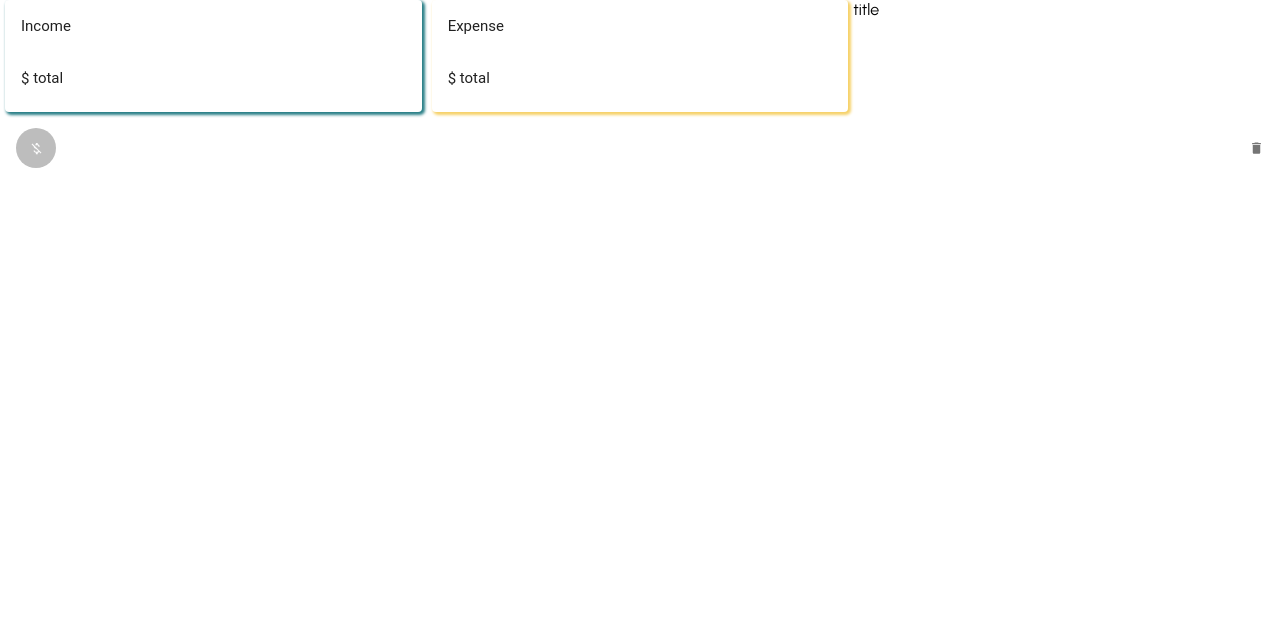
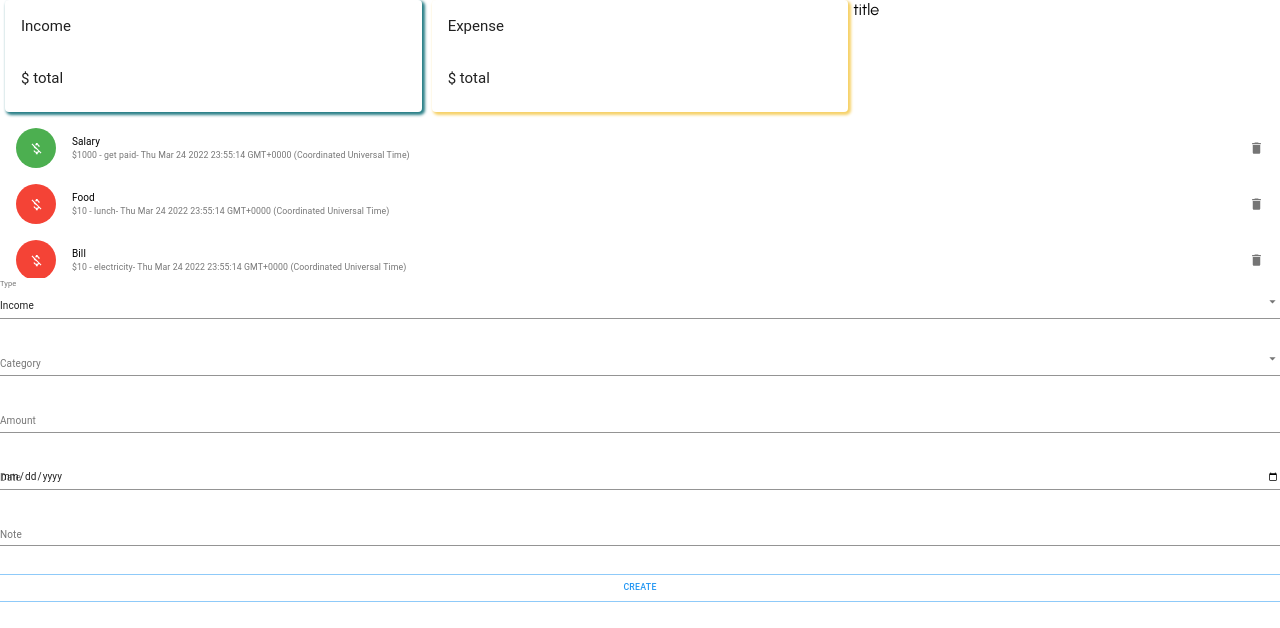
Before and after one commit to phoebehala/web5_f-tracker, a React (Create React App) app: page / in a window 1280 px wide. Shown: the top 628 px of the page. Built offline with nearby package versions, Linux system fonts and the light colour scheme.

Commit message:
dealt with contextAPI

```diff
--- a/package.json
+++ b/package.json
@@ -17,6 +17,7 @@
     "react-dom": "^17.0.2",
     "react-scripts": "5.0.0",
     "react-toastify": "^8.2.0",
+    "uuid": "^8.3.2",
     "web-vitals": "^2.1.4"
   },
   "scripts": {
--- /dev/null
+++ b/src/components/addTransaction/AddTransaction.jsx
@@ -0,0 +1,76 @@
+import React, { useContext, useState } from 'react'
+import { v4 as uuidv4 } from 'uuid';
+// contextAPI
+import {FinanceTrackerContext} from '../../context/context'
+//styles
+import useStyles from './addTransaction.styles'
+
+// materialUI components
+import { TextField, Typography, Grid, Button, FormControl, InputLabel, Select, MenuItem } from '@material-ui/core';
+
+
+const AddTransaction = () => {
+  const classes = useStyles()
+
+  const initialFormData = {type:'Income', cat:'', amount:'' , date:'', desc:''}
+  const [formData, setFormData] = useState(initialFormData)
+
+  // contextAPI
+  const globalState = useContext(FinanceTrackerContext)
+  console.log( globalState );
+  const {addTransaction} = useContext(FinanceTrackerContext)
+  const handleCreateTransaction = ()=>{
+    //console.log(formData);
+    addTransaction( {...formData, amount:Number(formData.amount), id:uuidv4()} )
+    setFormData((initialFormData))
+  }
+
+  return (
+    <Grid container spacing={2}>
+
+      <Grid item xs={12}>
+        <FormControl fullWidth>
+          <InputLabel>Type</InputLabel>
+          <Select value={formData.type} onChange={(e)=>setFormData({ ...formData, type: e.target.value})}>
+            <MenuItem value="Income">Income</MenuItem>
+            <MenuItem value="Expense">Expense</MenuItem>
+          </Select>
+        </FormControl>
+      </Grid>
+
+      <Grid item xs={12}>
+        <FormControl fullWidth>
+          <InputLabel>Category</InputLabel>
+         <Select value={formData.cat}  onChange={(e)=>setFormData({ ...formData, cat: e.target.value})}>
+            <MenuItem value="salary">salary</MenuItem>
+            <MenuItem value="part time">part time</MenuItem>
+          </Select>
+        </FormControl>
+      </Grid>
+
+      <Grid item xs={12}>
+        <TextField type="number" label="Amount" value={formData.amount} fullWidth
+                    onChange={(e)=>setFormData({ ...formData, amount:e.target.value})}/>
+      </Grid>
+
+      <Grid item xs={12}>
+        <TextField label="Date" type="date" value={formData.date} fullWidth
+                    onChange={(e)=>setFormData({ ...formData, date:e.target.value})}/>
+      </Grid>
+
+      <Grid item xs={12}>
+        <TextField type="text" label="Note"  value={formData.desc} fullWidth
+                    onChange={(e)=>setFormData({ ...formData, desc:e.target.value})}/>
+      </Grid>
+
+
+      <Button className={classes.button} variant="outlined" color="primary" fullWidth
+              onClick={handleCreateTransaction} >
+        Create
+      </Button>
+
+    </Grid>
+  )
+}
+
+export default AddTransaction
--- /dev/null
+++ b/src/components/addTransaction/addTransaction.styles.js
@@ -0,0 +1,7 @@
+import { makeStyles } from '@material-ui/core/styles';
+
+export default makeStyles(() => ({
+  button: {
+    marginTop: '20px',
+  },
+}));
--- a/src/components/transactionList/TransactionList.jsx
+++ b/src/components/transactionList/TransactionList.jsx
@@ -1,34 +1,42 @@
 import React from 'react';
-
+// contextAPI
+import { useContext } from 'react';
+import {FinanceTrackerContext} from '../../context/context'
 // materialUI components
 import { List as MUIList, ListItem, ListItemAvatar, Avatar, ListItemText, ListItemSecondaryAction, IconButton, Slide } from '@material-ui/core';
 // icons
 import { Delete, MoneyOff } from '@material-ui/icons';
 
 // styles
-import useStyles from './transaction.styles';
+import useStyles from './transactionList.styles';
 
 const TransactionList = () => {
     const classes = useStyles();
 
+    const {transactions, deleteTransaction} = useContext(FinanceTrackerContext)
+    //console.log(transactions);
+
     return (
         <MUIList dense={false} className={classes.list}>
 
-            <Slide direction="down" in mountOnEnter unmountOnExit>
-            <ListItem>
-                <ListItemAvatar>
-                <Avatar>
+            {transactions.map((transaction) => (
+            <Slide key={transaction.id} direction="down" in mountOnEnter unmountOnExit>
+                <ListItem >
+                    <ListItemAvatar  >
+                        <Avatar  className={transaction.type === 'Income' ? classes.avatarIncome : classes.avatarExpense}>
                             <MoneyOff />
                         </Avatar>
                     </ListItemAvatar>
-                <ListItemText />
+                    <ListItemText  primary={transaction.category} secondary={`$${transaction.amount} - ${transaction.desc}- ${transaction.date}`}/>
                     <ListItemSecondaryAction>
-                <IconButton edge="end" aria-label="delete" >
+                        <IconButton edge="end" aria-label="delete"
+                                    onClick={()=>deleteTransaction(transaction.id)}>
                             <Delete />
                         </IconButton>
                     </ListItemSecondaryAction>
                 </ListItem>
             </Slide>
+            ))}
 
         </MUIList>
 
--- /dev/null
+++ b/src/context/context.js
@@ -0,0 +1,52 @@
+import React, { useReducer, createContext } from 'react';
+import transactionReducer from './transactionReducer'
+
+const initialState = [
+    {   id:1,
+        type:"Income",
+        category:"Salary",
+        amount:1000,
+        date:new Date(),
+        desc:"get paid"
+    },
+    {   id:2,
+        type:"Expense",
+        category:"Food",
+        amount:10,
+        date:new Date(),
+        desc:"lunch"
+    },
+    {   id:3,
+        type:"Expense",
+        category:"Bill",
+        amount:10,
+        date:new Date(),
+        desc:"electricity"
+    }
+];
+export const FinanceTrackerContext = createContext(initialState);
+
+export const FinanceTrackerProvider = ({children})=>{
+
+    const [transactions, dispatch] = useReducer(transactionReducer,initialState)
+
+    // Actions Creators
+    const deleteTransaction = (id)=>{
+        dispatch({type:'DELETE_TRANSACTION', payload:id})
+    }
+
+    const addTransaction = (transaction) => {
+        dispatch({ type: 'ADD_TRANSACTION', payload: transaction });
+    };
+    console.log(transactions);
+
+    return(
+        <FinanceTrackerContext.Provider value={{
+            transactions:transactions,
+            deleteTransaction:deleteTransaction,
+            addTransaction:addTransaction
+        }}>
+            {children}
+        </FinanceTrackerContext.Provider>
+    )
+}
--- /dev/null
+++ b/src/context/transactionReducer.js
@@ -0,0 +1,17 @@
+const transactionReducer = (state, action)=>{
+    let newTransactions
+    switch(action.type){
+        case 'DELETE_TRANSACTION':
+            newTransactions = state.filter((transaction)=>(transaction.id!==action.payload))
+            return newTransactions
+
+        case 'ADD_TRANSACTION':
+            newTransactions = [action.payload, ...state];
+            return newTransactions
+
+        default:
+            return state;
+    }
+}
+
+export default transactionReducer;
--- a/src/data/categories.js
+++ b/src/data/categories.js
@@ -11,6 +11,7 @@ export const incomeCategories = [
   { type: 'Salary', amount: 0, color: incomeColors[6] },
   { type: 'Savings', amount: 0, color: incomeColors[7] },
   { type: 'Rental income', amount: 0, color: incomeColors[8] },
+  { type: 'interest', amount: 0, color: incomeColors[8] },
 ];
 
 export const expenseCategories = [
@@ -23,7 +24,7 @@ export const expenseCategories = [
   { type: 'House', amount: 0, color: expenseColors[6] },
   { type: 'Entertainment', amount: 0, color: expenseColors[7] },
   { type: 'Phone', amount: 0, color: expenseColors[8] },
-  { type: 'Pets', amount: 0, color: expenseColors[9] },
+  { type: 'Cosmetic', amount: 0, color: expenseColors[9] },
   { type: 'Other', amount: 0, color: expenseColors[10] },
 ];
 
--- a/src/index.js
+++ b/src/index.js
@@ -2,6 +2,9 @@ import { ThemeProvider } from '@material-ui/core';
 import React from 'react';
 import ReactDOM from 'react-dom';
 import App from './App';
+
+// contextAPI
+import { FinanceTrackerProvider } from './context/context';
 
 // style
 import'./index.css'
@@ -9,9 +12,11 @@ import {myTheme} from './myTheme'
 
 ReactDOM.render(
   <React.StrictMode>
-    <ThemeProvider theme={myTheme}>
-      <App />
-    </ThemeProvider>
+    <FinanceTrackerProvider>
+      <ThemeProvider theme={myTheme}>
+        <App />
+      </ThemeProvider>
+    </FinanceTrackerProvider>
   </React.StrictMode>,
   document.getElementById('root')
 );
--- a/src/pages/main/Main.jsx
+++ b/src/pages/main/Main.jsx
@@ -7,6 +7,7 @@ import { Box, Grid } from '@material-ui/core'
 import TransactionList from '../../components/transactionList/TransactionList'
 import Summary from '../../components/summary/Summary'
 import Balance from '../../components/balance/Balance'
+import AddTransaction from '../../components/addTransaction/AddTransaction'
 
 
 
@@ -31,7 +32,9 @@ const Main = () => {
           <TransactionList/>
       </Grid>
 
+      <AddTransaction/>
     </Box >
+
 
   )
 }
```
Also changed, not shown: src/components/addExpense/AddExpense.jsx (deleted, +0 -12 lines), src/components/transactionList/transactionList.styles.js (renamed from src/components/transactionList/transaction.styles.js). Lines whose indentation alone changed are shown as unchanged.
